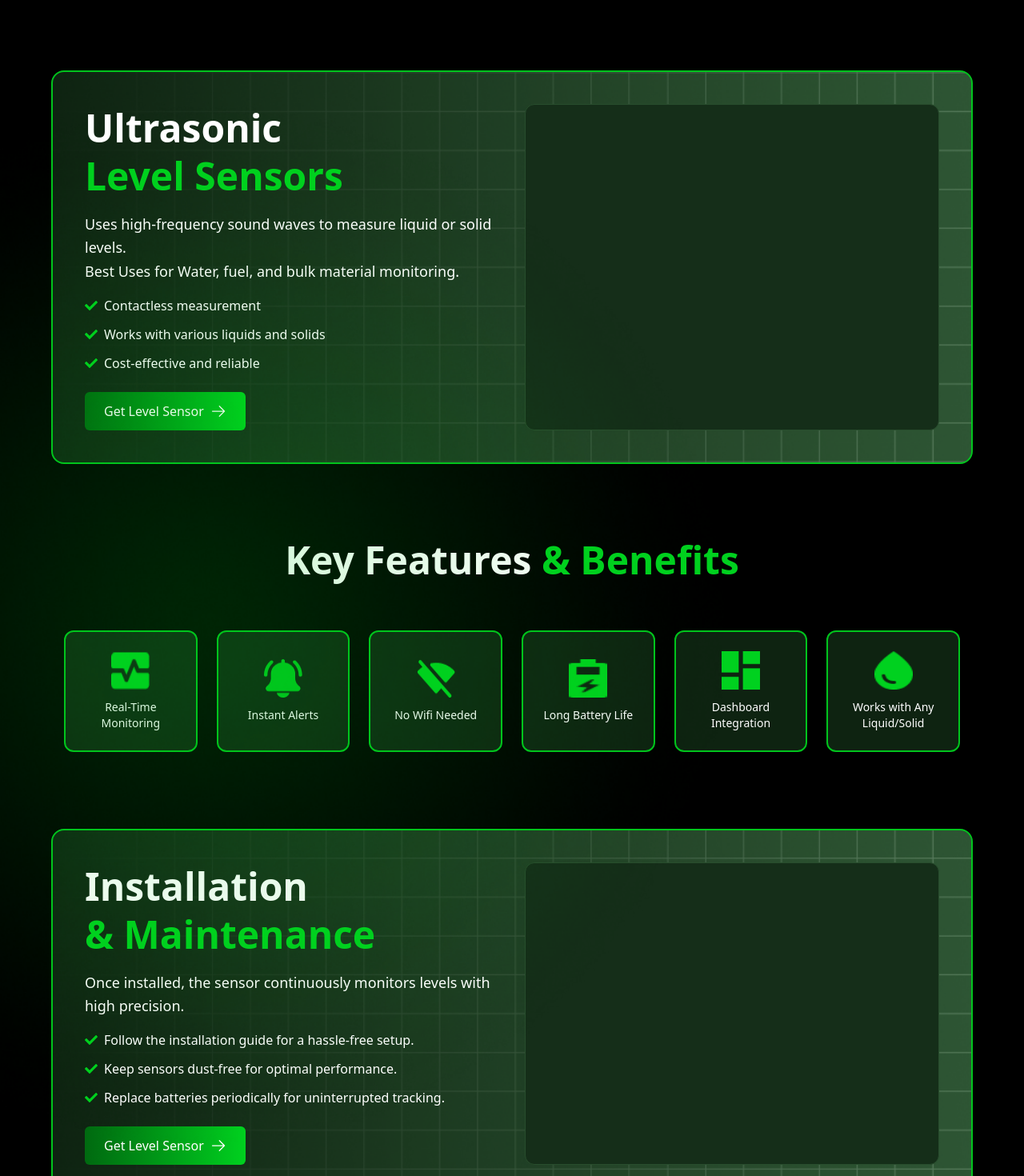
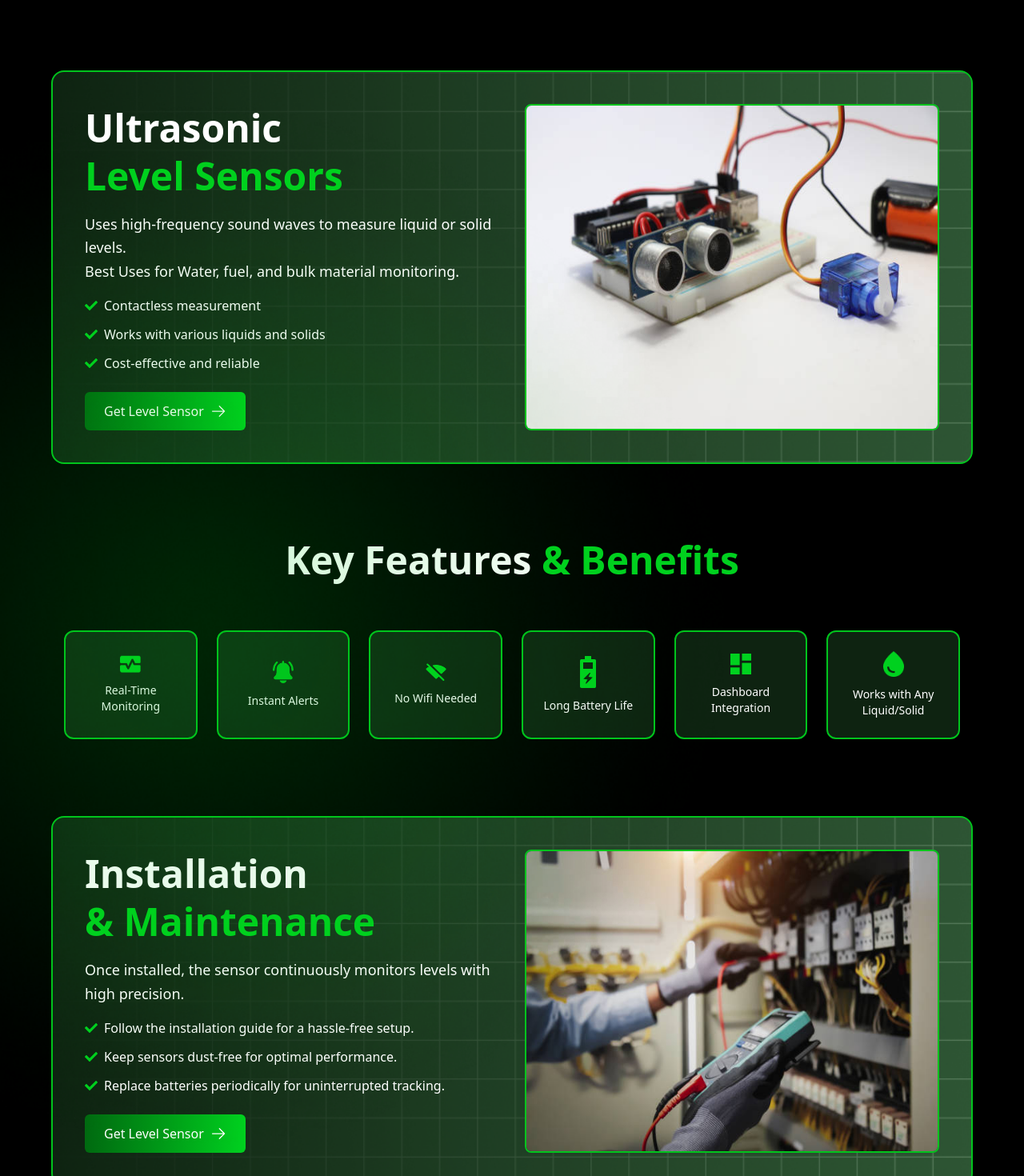
Before and after one commit to MuhammadAkil/rivio-io, a Next.js app: page /features in a window 1280 px wide. Shown: the part 800-2270 px from the top of the page at 80% size. Built offline with nearby package versions, Linux system fonts and the light colour scheme.

Commit message:
Features done

```diff
--- a/src/components/Benefits.tsx
+++ b/src/components/Benefits.tsx
@@ -6,12 +6,12 @@ import { FaCheck } from "react-icons/fa";
 
 export default function Benefits() {
   const features = [
-    { img: "/image/monitor_heart (1).png", text: "Real-Time Monitoring" },
-    { img: "/image/objects.png", text: "Instant Alerts" },
-    { img: "/image/signal_wifi_off.png", text: "No Wifi Needed" },
-    { img: "/image/Exclude.png", text: "Long Battery Life" },
-    { img: "/image/dash.png", text: "Dashboard Integration" },
-    { img: "/image/water_drop.png", text: "Works with Any Liquid/Solid" },
+    { img: "/image/monitor_heart (1).png", text: "Real-Time Monitoring", width: 26, height: 36  },
+    { img: "/image/objects.png", text: "Instant Alerts", width: 26, height: 36   },
+    { img: "/image/signal_wifi_off.png", text: "No Wifi Needed", width: 26, height: 36   },
+    { img: "/image/Exclude.png", text: "Long Battery Life", width: 20, height: 20   },
+    { img: "/image/dash.png", text: "Dashboard Integration", width: 26, height: 36   },
+    { img: "/image/water_drop.png", text: "Works with Any Liquid/Solid", width: 26, height: 36 },
   ];
 
   return (
@@ -59,7 +59,15 @@ export default function Benefits() {
             </button>
           </div>
 
-          <div className="hidden lg:flex bg-[#152e19] border border-[#284D2D] bg-opacity-10 p-6 rounded-xl"></div>
+          <div className="hidden lg:flex">
+            <Image
+              src="/image/ultrasonic.jpg"
+              alt="monitoring"
+              width={600}
+              height={600}
+              className="rounded-lg border-2 border-[#01C41D]"
+            />
+          </div>
         </div>
 
         <div className="mt-24 px-4 mb-24">
@@ -75,10 +83,10 @@ export default function Benefits() {
               >
                 <Image
                   src={feature.img}
-                  width={50}
-                  height={50}
+                   width={feature.width}
+          height={feature.height}
                   alt={feature.text}
-                  className="w-12 h-12 mb-3"
+                  className=" mb-3"
                 />
                 <p className="text-sm font-medium">{feature.text}</p>
               </div>
@@ -118,7 +126,15 @@ export default function Benefits() {
             </button>
           </div>
 
-          <div className="hidden lg:flex bg-[#152e19] border border-[#284D2D] bg-opacity-10 p-6 rounded-xl"></div>
+          <div className="hidden lg:flex">
+            <Image
+              src="/image/install.jpg"
+              alt="monitoring"
+              width={600}
+              height={600}
+              className="rounded-lg border-2 border-[#01C41D]"
+            />
+          </div>
         </div>
       </div>
     </div>
```
Also changed, not shown: public/image/install.jpg (added), public/image/ultrasonic.jpg (added).
